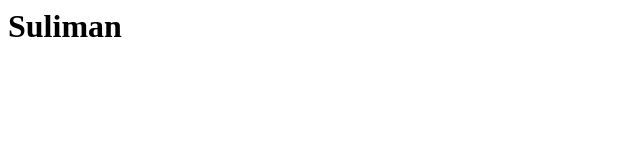
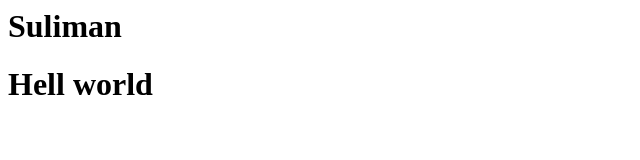
Before and after one commit to salgaramanli/our_project, a plain HTML site: page index.html in a window 1280 px wide. Shown: the whole page, without its empty margins (0-640 px from the left). Drawn offline with Linux system fonts and the light colour scheme.

Commit message:
Update index.html

```diff
--- a/index.html
+++ b/index.html
@@ -1 +1,2 @@
 <h1>Suliman</h1>
+<h1>Hell world</h1>
```
